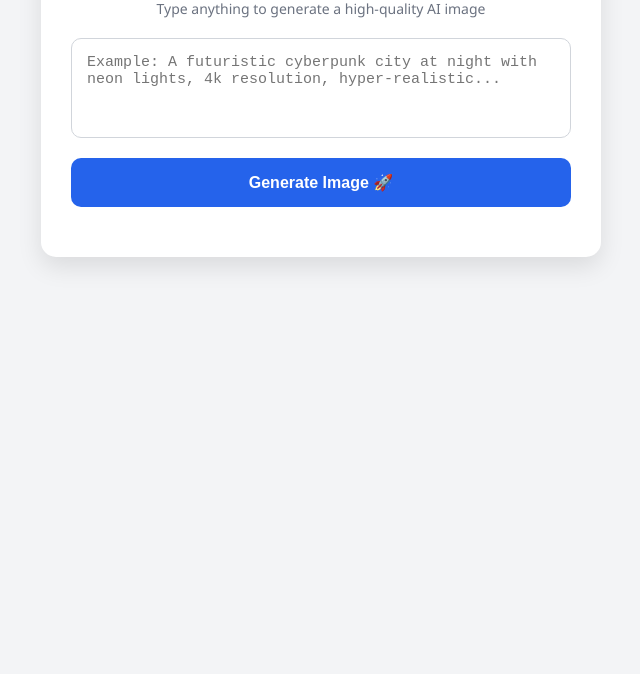
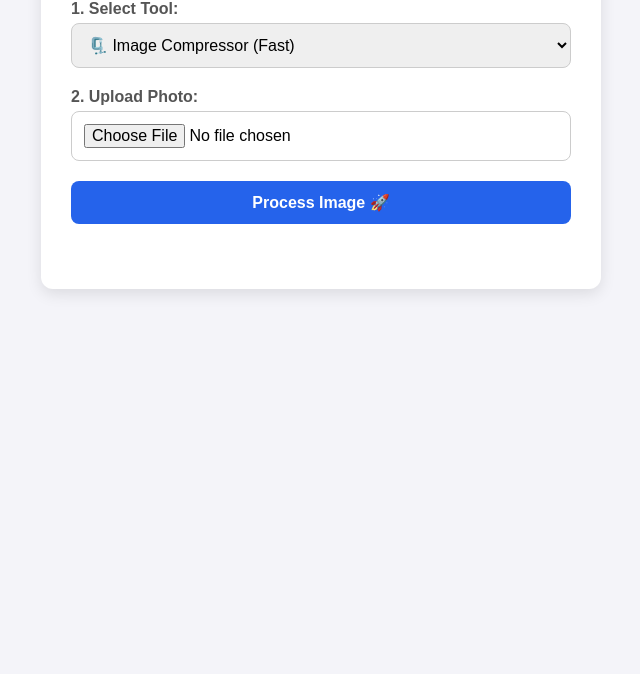
Before and after one commit to yuvraj67-ys/bg-remover-api, a plain HTML site: page index.html in a window 1280 px wide. Shown: the part 126-800 px from the top of the page, without its empty margins (319-959 px from the left). Drawn offline with Linux system fonts and the light colour scheme.

Commit message:
Update index.html

```diff
--- a/index.html
+++ b/index.html
@@ -3,79 +3,105 @@
 <head>
     <meta charset="UTF-8">
     <meta name="viewport" content="width=device-width, initial-scale=1.0">
-    <title>AI Image Generator - Imgaura</title>
+    <title>Imgaura - Pro Image Tools</title>
     <style>
-        body { font-family: 'Segoe UI', Tahoma, Geneva, Verdana, sans-serif; background-color: #f3f4f6; padding: 20px; text-align: center; }
-        .container { max-width: 500px; background: white; padding: 30px; border-radius: 15px; margin: auto; box-shadow: 0 10px 25px rgba(0,0,0,0.1); }
-        h2 { color: #1f2937; margin-bottom: 5px; }
-        p { color: #6b7280; font-size: 14px; margin-bottom: 20px; }
-        textarea { width: 100%; height: 100px; padding: 15px; box-sizing: border-box; border-radius: 10px; border: 1px solid #d1d5db; font-size: 15px; resize: none; margin-bottom: 15px; }
-        textarea:focus { outline: none; border-color: #3b82f6; box-shadow: 0 0 0 3px rgba(59, 130, 246, 0.2); }
-        button { width: 100%; padding: 15px; background-color: #2563eb; color: white; border: none; border-radius: 10px; font-size: 16px; font-weight: bold; cursor: pointer; transition: background 0.3s; }
+        body { font-family: Arial, sans-serif; background: #f4f4f9; text-align: center; padding: 20px; }
+        .container { max-width: 500px; background: white; padding: 30px; border-radius: 12px; margin: auto; box-shadow: 0 5px 15px rgba(0,0,0,0.1); }
+        h2 { color: #333; margin-bottom: 20px; }
+        label { text-align: left; display: block; font-weight: bold; margin-bottom: 5px; color: #555; }
+        select, input[type="file"], button { width: 100%; margin-bottom: 20px; padding: 12px; border-radius: 8px; border: 1px solid #ccc; font-size: 16px; box-sizing: border-box; }
+        button { background-color: #2563eb; color: white; border: none; font-weight: bold; cursor: pointer; transition: 0.3s; }
         button:hover { background-color: #1d4ed8; }
         button:disabled { background-color: #93c5fd; cursor: not-allowed; }
-        #status { font-weight: bold; margin-top: 15px; font-size: 14px; }
-        #resultImage { max-width: 100%; margin-top: 20px; border-radius: 10px; display: none; box-shadow: 0 4px 6px rgba(0,0,0,0.1); }
+        #status { font-weight: bold; margin-top: 10px; font-size: 15px; }
+        #resultImage { max-width: 100%; margin-top: 20px; border-radius: 10px; display: none; box-shadow: 0 4px 8px rgba(0,0,0,0.2); }
     </style>
 </head>
 <body>
 
     <div class="container">
-        <h2>✨ AI Image Generator</h2>
-        <p>Type anything to generate a high-quality AI image</p>
+        <h2>🛠️ Imgaura Studio</h2>
 
-        <textarea id="promptInput" placeholder="Example: A futuristic cyberpunk city at night with neon lights, 4k resolution, hyper-realistic..."></textarea>
+        <label>1. Select Tool:</label>
+        <select id="toolSelector">
+            <option value="/api/compress">🗜️ Image Compressor (Fast)</option>
+            <option value="/api/filter?type=grayscale">🖤 Black & White Filter (Fast)</option>
+            <option value="/api/filter?type=blur">🌫️ Blur Image (Fast)</option>
+            <option value="/api/remove-bg">✂️ AI Background Remover (Slow)</option>
+        </select>
 
-        <button id="generateBtn" onclick="generateImage()">Generate Image 🚀</button>
+        <label>2. Upload Photo:</label>
+        <input type="file" id="imageInput" accept="image/*" />
+
+        <button id="processBtn" onclick="processImage()">Process Image 🚀</button>
 
         <p id="status"></p>
-        <img id="resultImage" alt="Generated AI Image" />
+        <img id="resultImage" alt="Output Image Will Appear Here" />
     </div>
 
     <script>
-        async function generateImage() {
-            const promptText = document.getElementById('promptInput').value;
+        async function processImage() {
+            const fileInput = document.getElementById('imageInput').files[0];
+            let apiEndpoint = document.getElementById('toolSelector').value;
             const statusText = document.getElementById('status');
             const resultImg = document.getElementById('resultImage');
-            const generateBtn = document.getElementById('generateBtn');
+            const processBtn = document.getElementById('processBtn');
 
-            if (!promptText) {
-                alert("Please enter a prompt first!");
+            if (!fileInput) {
+                alert("Bhai, pehle photo toh upload karo!");
                 return;
             }
 
-            statusText.innerText = "⏳ Generating magic... Please wait 10-15 seconds!";
+            // UI update while loading
+            if(apiEndpoint === "/api/remove-bg") {
+                statusText.innerText = "⏳ AI Background Remove ho raha hai... (It may take 15-30 sec)";
+            } else {
+                statusText.innerText = "⏳ Processing Image... Please wait!";
+            }
+
             statusText.style.color = "#2563eb";
-            generateBtn.disabled = true;
-            generateBtn.innerText = "Generating...";
+            processBtn.disabled = true;
+            processBtn.innerText = "Processing...";
             resultImg.style.display = "none";
 
+            const formData = new FormData();
+            formData.append('image', fileInput);
+
+            // Agar filter select kiya hai, toh filter ka type bhejna hai
+            if (apiEndpoint.includes('?type=')) {
+                const type = apiEndpoint.split('=')[1];
+                formData.append('filterType', type);
+                apiEndpoint = '/api/filter';
+            }
+
             try {
-                // Aapka Vercel Backend Link
-                const response = await fetch('https://ai-image-api-mu.vercel.app/api/edit', {
+                // 👇 AAPKA RENDER API LINK YAHAN LAGA HUA HAI 👇
+                const serverUrl = 'https://edit-img.onrender.com' + apiEndpoint;
+
+                const response = await fetch(serverUrl, {
                     method: 'POST',
-                    headers: { 'Content-Type': 'application/json' },
-                    body: JSON.stringify({ prompt: promptText })
+                    body: formData
                 });
 
                 const data = await response.json();
 
                 if (response.ok && data.success) {
-                    statusText.innerText = "Image Generated Successfully! ✅";
-                    statusText.style.color = "#16a34a";
-                    resultImg.src = data.edited_image_url;
+                    statusText.innerText = "Done! Image Processed ✅";
+                    statusText.style.color = "green";
+
+                    // Show final image
+                    resultImg.src = data.result_image;
                     resultImg.style.display = "block";
                 } else {
-                    throw new Error(data.error || "Generation failed");
+                    throw new Error(data.error || "Server processing failed");
                 }
-
             } catch (error) {
-                console.error("API Error:", error);
+                console.error(error);
                 statusText.innerText = "❌ Error: " + error.message;
-                statusText.style.color = "#dc2626";
+                statusText.style.color = "red";
             } finally {
-                generateBtn.disabled = false;
-                generateBtn.innerText = "Generate Image 🚀";
+                processBtn.disabled = false;
+                processBtn.innerText = "Process Image 🚀";
             }
         }
     </script>
```
